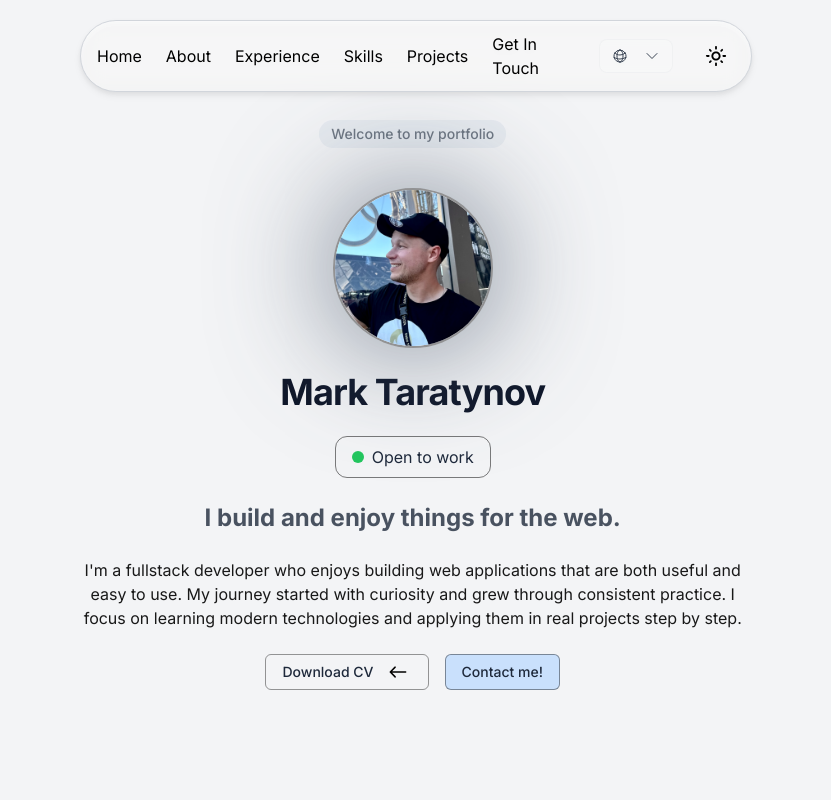
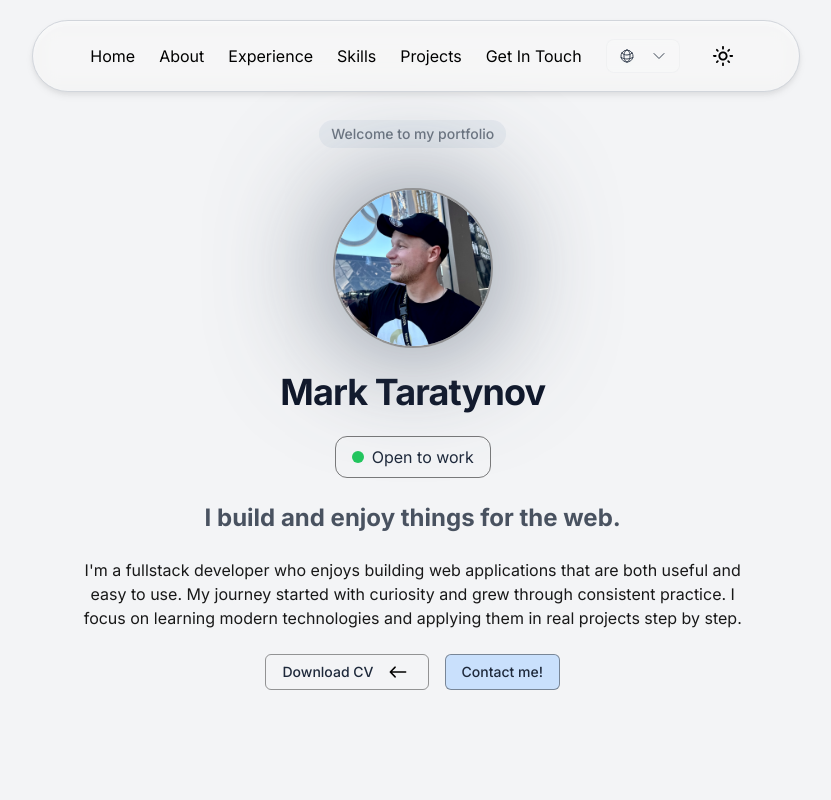
Before and after one commit to Prostecki/portfolio-2025, a React (Vite) app: page / in a window 1280 px wide. Shown: the top 800 px of the page, without its empty margins (224-1055 px from the left). Built offline with nearby package versions, Linux system fonts and the light colour scheme.

Commit message:
feat: update Header component styling for improved layout; add section label translation in Swedish

```diff
--- a/src/layout/Header.jsx
+++ b/src/layout/Header.jsx
@@ -106,7 +106,7 @@ export default function Header({ scrollTo }) {
 
   return (
     <motion.header
-      className="h-[72px] flex justify-center max-md:justify-between items-center fixed md:top-5 left-0 right-0 mx-auto w-full md:max-w-2xl md:w-11/12 z-50 drop-shadow-md backdrop-blur-md md:rounded-full md:border transition-colors duration-300 px-4 border-gray-300 dark:border-gray-800"
+      className="h-[72px] flex justify-center max-md:justify-between items-center fixed md:top-5 left-0 right-0 mx-auto w-full md:max-w-3xl md:w-11/12 z-50 drop-shadow-md backdrop-blur-md md:rounded-full md:border transition-colors duration-300 px-4 border-gray-300 dark:border-gray-800"
       initial={{ y: -150 }}
       animate={{
         y: 0,
--- a/src/locales/sv/common.json
+++ b/src/locales/sv/common.json
@@ -8,6 +8,7 @@
     "contact": "Kontakta mig"
   },
   "home": {
+    "sectionLabel": "Välkommen till min portfolio",
     "greeting": "Hej, jag är",
     "name": "Mark Taratynov",
     "title": "Jag bygger och njuter av saker för webben.",
```
